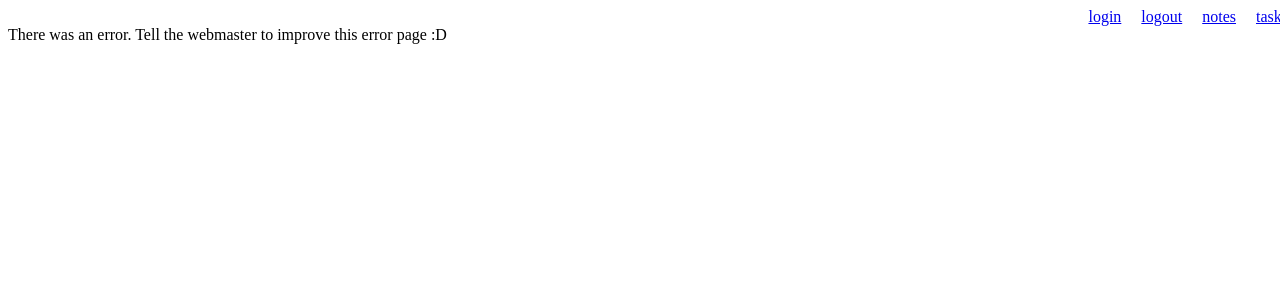
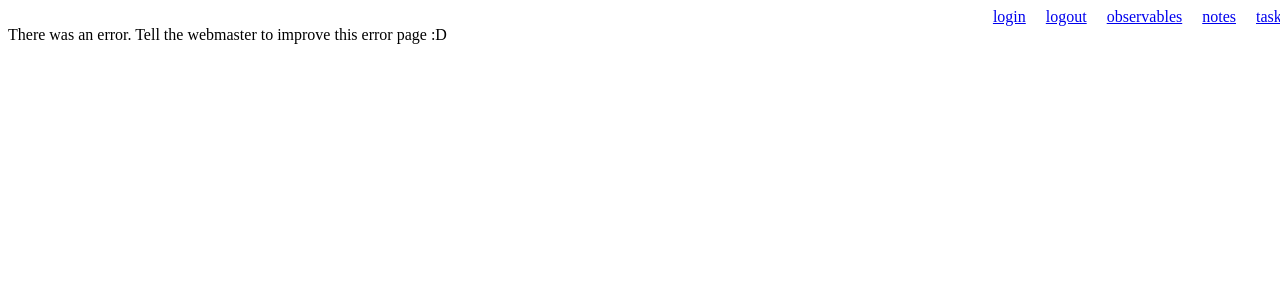
Before and after one commit to maimedlord/tracking_v2, a Flask app: page /error_page in a window 1280 px wide. Shown: the top 300 px of the page. Run offline with Flask 3, Linux system fonts and the light colour scheme.

Commit message:
Update init.html

```diff
--- a/templates/init.html
+++ b/templates/init.html
@@ -19,6 +19,9 @@
         <a href="{{ url_for('logout') }}">logout</a>
     </div>
     <div>
+        <a href="{{ url_for('observables') }}">observables</a>
+    </div>
+    <div>
         <a href="{{ url_for('notes') }}">notes</a>
     </div>
     <div>
```
